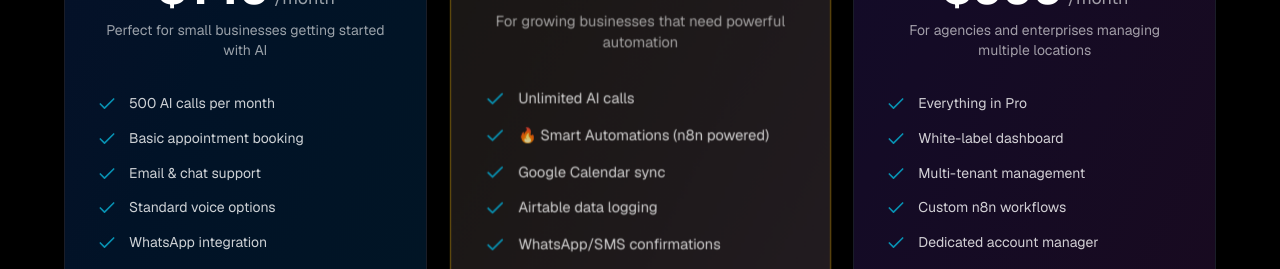
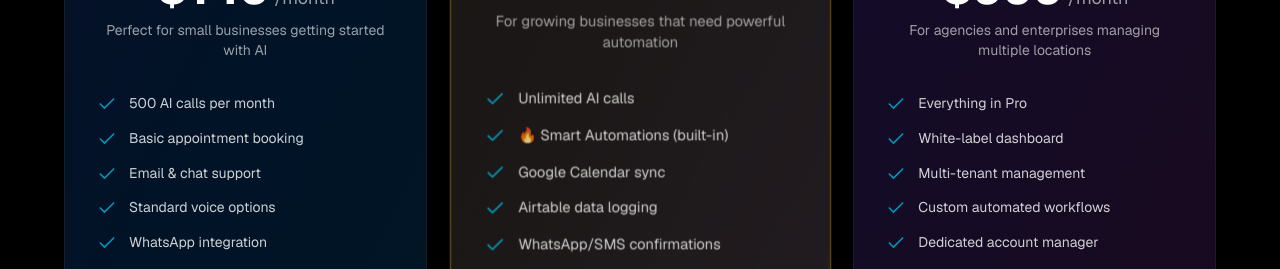
Before and after one commit to montaassarr/ai-_receptionist, a Next.js app in the folder frontend_next/: page / in a window 1280 px wide. Shown: the part 2620-2889 px from the top of the page. Built offline with nearby package versions, Linux system fonts and the light colour scheme.

Commit message:
fix: remove n8n references from frontend pricing/billing pages

```diff
--- a/frontend_next/app/dashboard/settings/billing/page.tsx
+++ b/frontend_next/app/dashboard/settings/billing/page.tsx
@@ -33,7 +33,7 @@ export default function BillingPage() {
             description: "Advanced automation for growing teams",
             features: [
                 "Everything in Basic",
-                "Smart Automations (n8n)",
+                "Smart Automations",
                 "Team Management",
                 "CRM Integrations",
                 "Priority Support",
--- a/frontend_next/components/landing/pricing-section.tsx
+++ b/frontend_next/components/landing/pricing-section.tsx
@@ -31,7 +31,7 @@ const pricingPlans = [
     description: "For growing businesses that need powerful automation",
     features: [
       "Unlimited AI calls",
-      "🔥 Smart Automations (n8n powered)",
+      "🔥 Smart Automations (built-in)",
       "Google Calendar sync",
       "Airtable data logging",
       "WhatsApp/SMS confirmations",
@@ -56,7 +56,7 @@ const pricingPlans = [
       "Everything in Pro",
       "White-label dashboard",
       "Multi-tenant management",
-      "Custom n8n workflows",
+      "Custom automated workflows",
       "Dedicated account manager",
       "Custom onboarding",
       "SLA guarantees",
```
